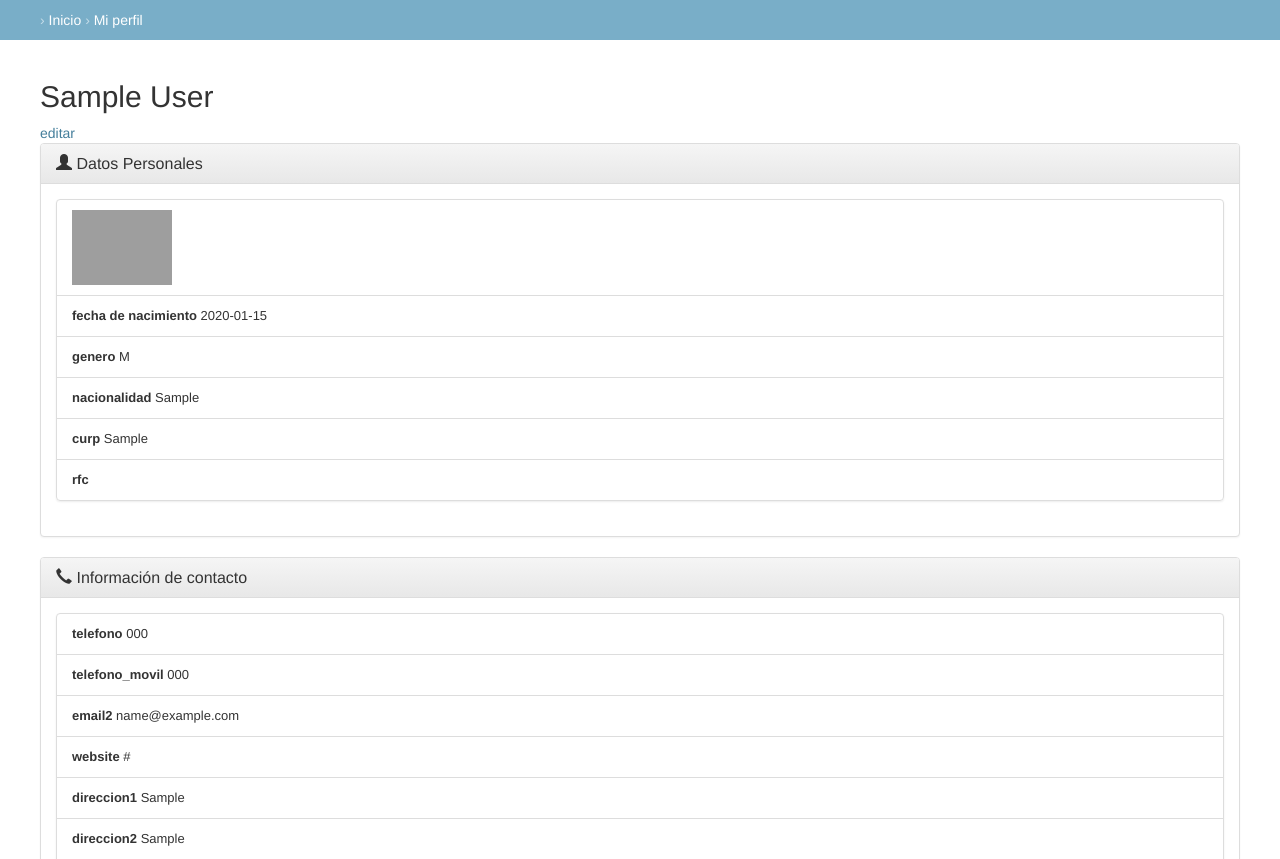
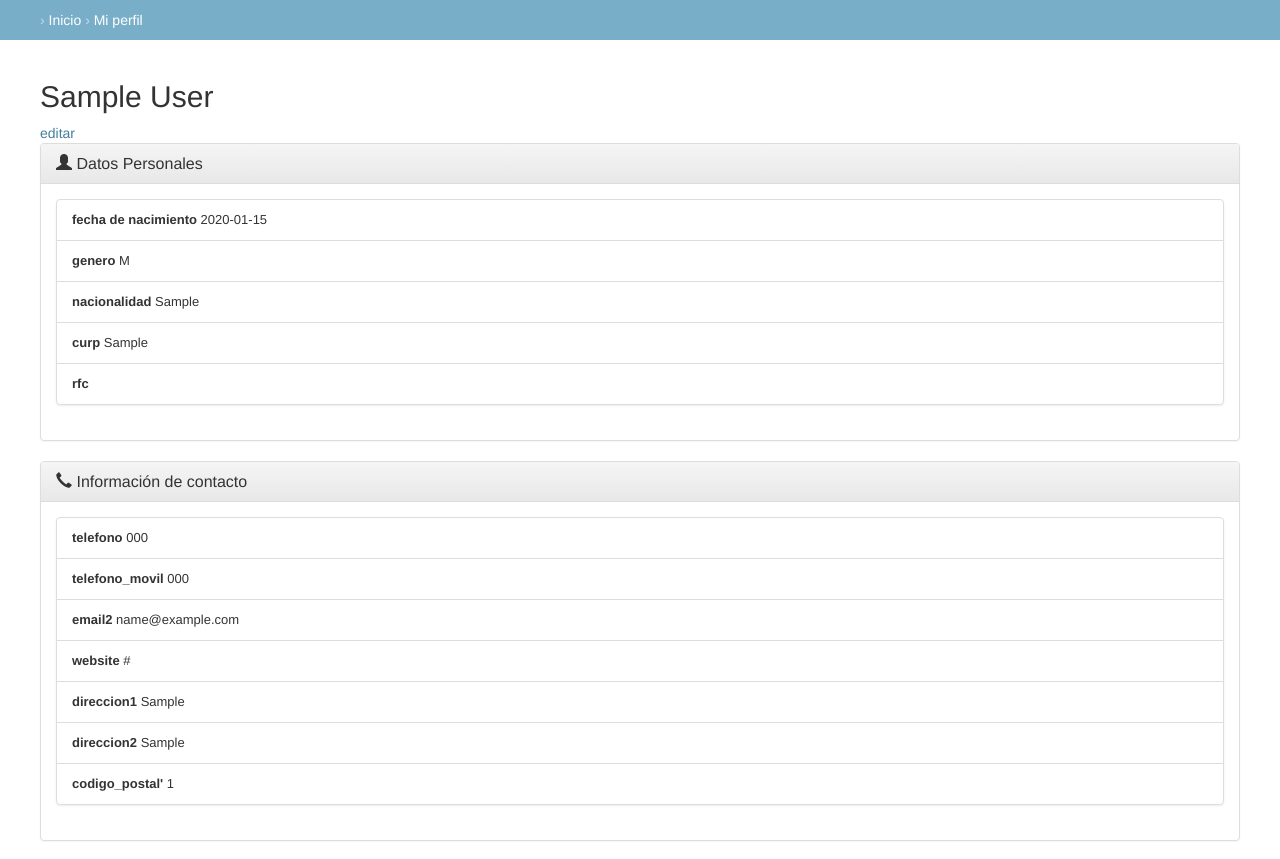
Before and after one commit to pcs-unam/siges, a Django app: page /inicio/perfil/ in a window 1280 px wide. Shown: the part 46-905 px from the top of the page. Run offline with Django 3.2, Linux system fonts and the light colour scheme; a user stored in the database is signed in; tables that the repository leaves empty hold one stand-in row (values such as "Sample post"); some libraries are stand-ins or nearby versions; grey boxes are pictures that could not be loaded.

Commit message:
mostrar foto solo si la hay

```diff
--- a/posgradmin/posgradmin/templates/posgradmin/perfil_detail.html
+++ b/posgradmin/posgradmin/templates/posgradmin/perfil_detail.html
@@ -25,7 +25,12 @@
   <div class="panel-body">
     <ul class="list-group">
 
-      <li class="list-group-item"><img src="/media/headshots/{{ user.id }}.png" width="100px" /></li>
+
+      {% if user.headshot %}
+      <li class="list-group-item">
+	<img src="/media/headshots/{{ user.id }}.png" width="100px" />
+      </li>
+      {% endif %}
       <li class="list-group-item"><strong>fecha de nacimiento</strong> {{ object.fecha_nacimiento }}</li>
       <li class="list-group-item"><strong>genero</strong> {{ object.genero }}</li>
       <li class="list-group-item"><strong>nacionalidad</strong> {{ object.nacionalidad }}</li>
```
